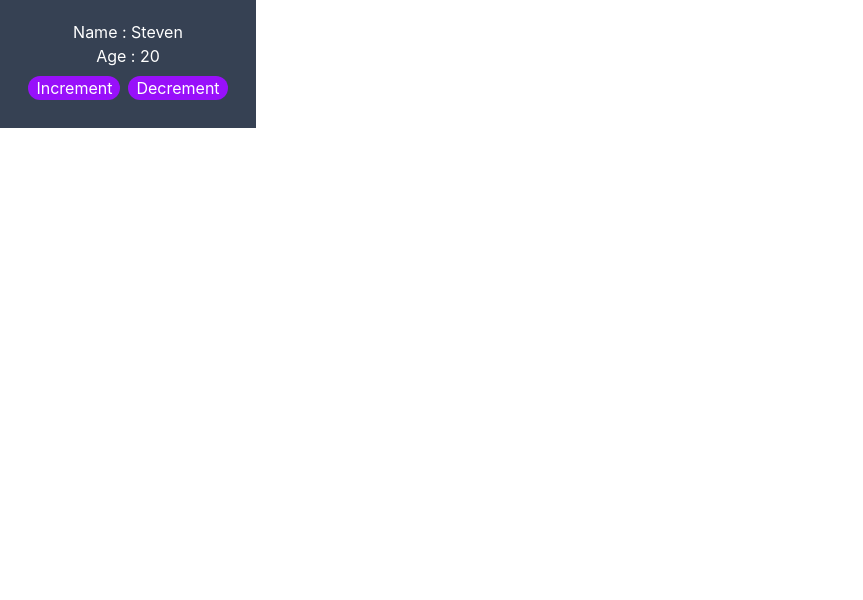
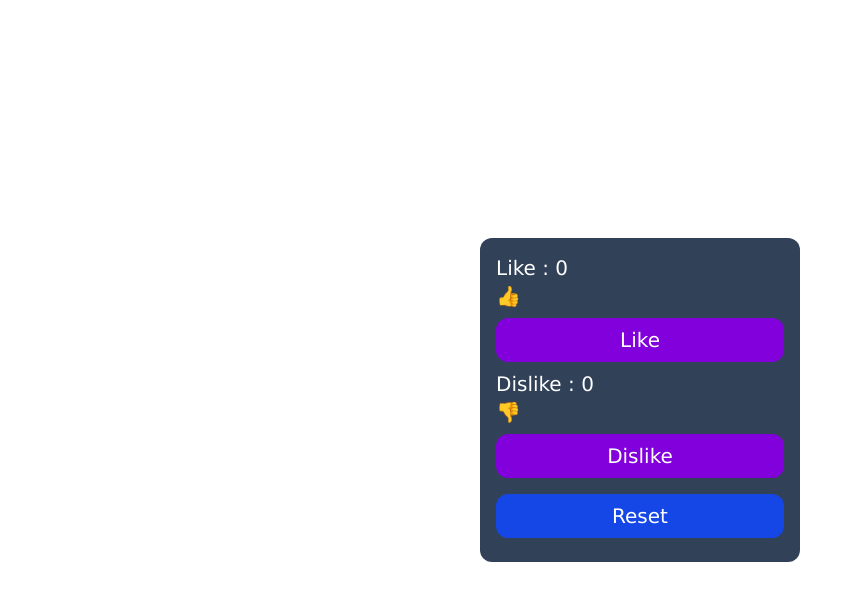
Before and after one commit to stevenklein123/React-Project, a React (Vite) app: page / in a window 1280 px wide. Shown: the top 600 px of the page, without its empty margins (0-863 px from the left). Built offline with nearby package versions, Linux system fonts and the light colour scheme.

Commit message:
Like and Dislike Button Function

```diff
--- a/src/App.jsx
+++ b/src/App.jsx
@@ -1,26 +1,69 @@
 import { useState } from "react";
+
 
 function App() {
 
-  const [name , setName] = useState("Steven");
-  const [age , setAge] = useState(20);
+  const [like , setLike] = useState(0);
+  const [disLike , setDislike] = useState(0);
 
-  const incrementAge = () => {
-    setAge((prevState) => prevState + 1);
+  const IncrementLike = () => {
+    setLike((prevState) => prevState+1);
   }
-  const decrementAge = () => {
-    setAge((prevState) => prevState > 0 ? prevState - 1 : 0);
+
+    const IncrementDisLike = () => {
+    setDislike((prevState) => prevState+1);
   }
+
+  const resetFunc = () => {
+    setLike(0);
+    setDislike(0);
+  }
+
+
   return (
     <>
-    <div className="bg-gray-700 w-64 h-32 text-white flex flex-col justify-center items-center">
-        <h1>Name : {name}</h1>
-        <p>Age : {age}</p>
-          <div className="flex flex-row gap-2">
-            <button className="bg-purple-600 rounded-xl px-2 my-2 cursor-pointer" onClick={incrementAge}>Increment</button>
-            <button className="bg-purple-600 rounded-xl px-2 my-2 cursor-pointer" onClick={decrementAge}>Decrement</button>
-          </div>
-    </div>
+<div className="min-h-screen flex justify-center items-center">
+
+  <div className="
+    text-sm md:text-lg lg:text-xl
+    bg-slate-700 text-white
+    w-full max-w-xs
+    p-4
+    flex flex-col
+    rounded-xl
+  ">
+
+    <p>Like : {like}</p>
+    <p>👍</p>
+
+    <button
+      className="bg-purple-700 rounded-xl py-2 my-2 cursor-pointer"
+      onClick={IncrementLike}
+    >
+      Like
+    </button>
+
+    <p>Dislike : {disLike}</p>
+    <p>👎</p>
+
+    <button
+      className="bg-purple-700 rounded-xl py-2 my-2 cursor-pointer"
+      onClick={IncrementDisLike}
+    >
+      Dislike
+    </button>
+
+    <button
+      className="bg-blue-700 rounded-xl py-2 my-2 cursor-pointer"
+      onClick={resetFunc}
+    >
+      Reset
+    </button>
+
+  </div>
+
+</div>
+
     </>
   );
 }
--- a/src/index.css
+++ b/src/index.css
@@ -1 +1,11 @@
 @import "tailwindcss";
+
+*{
+    font-family: Verdana, Geneva, Tahoma, sans-serif;
+}
+
+.main-content{
+    position: relative;
+    right: -650px;
+    bottom: -300px;
+}
```
